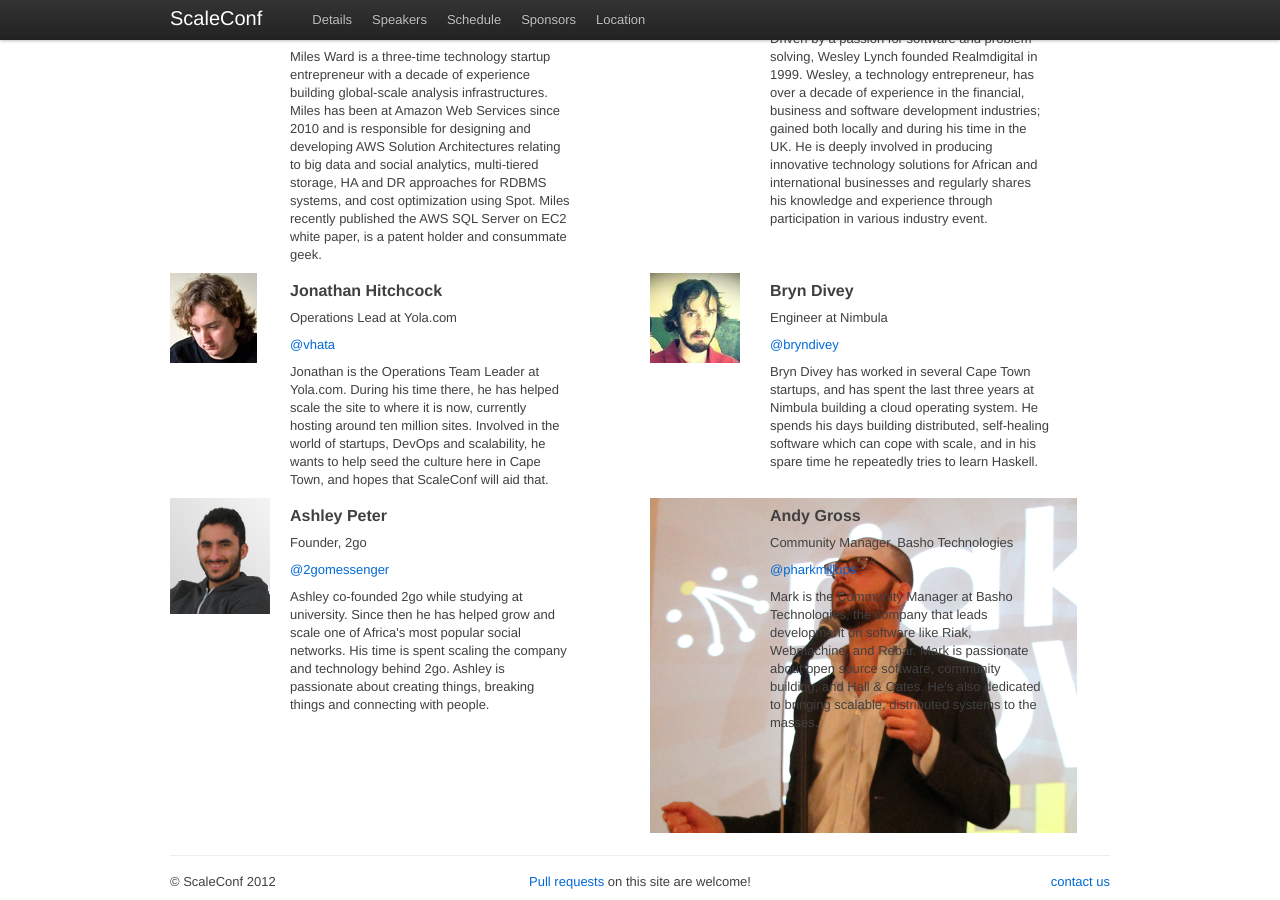
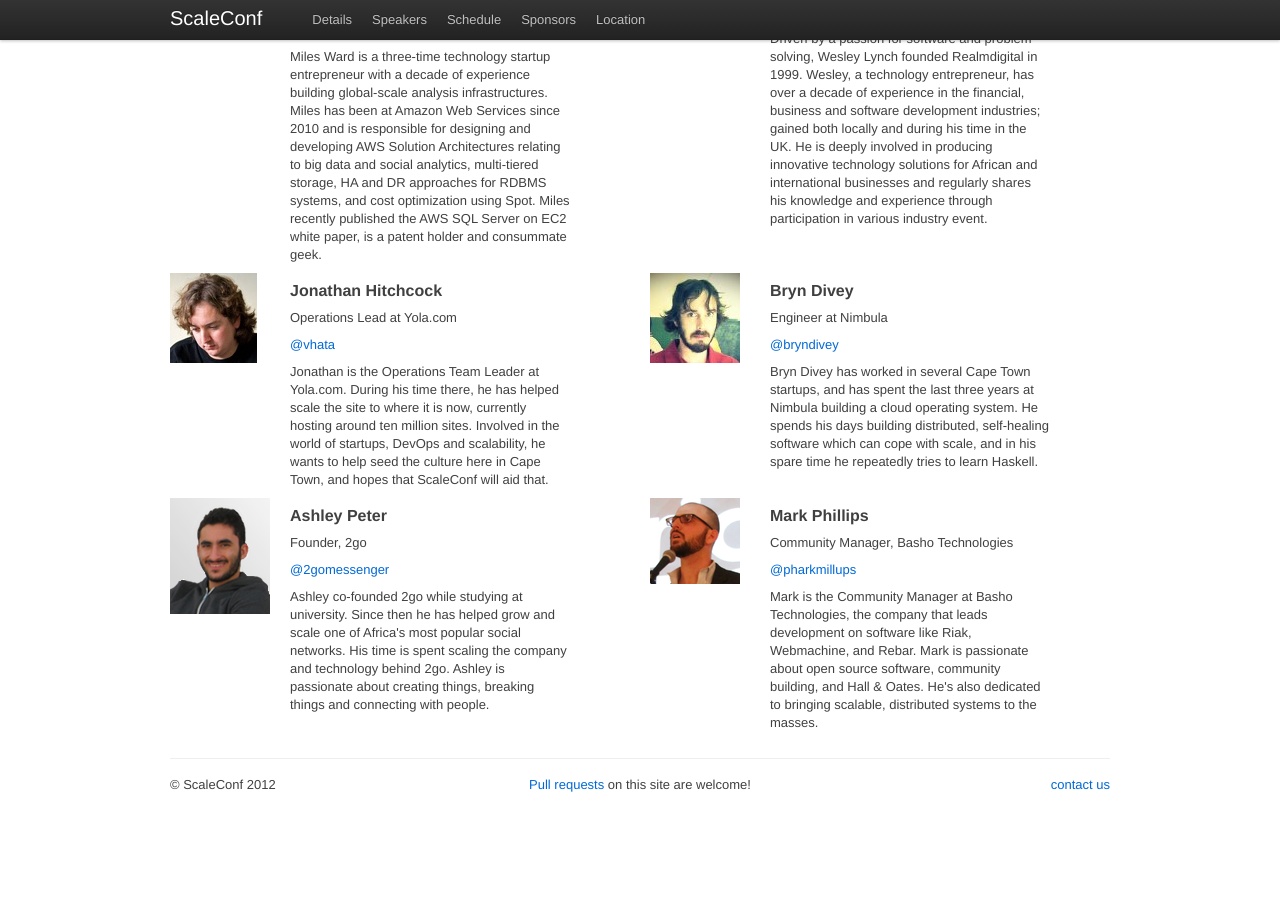
Before and after one commit to scaleconf/scaleconf.github.com, a Jekyll site: the page built from speakers.html, in a window 1280 px wide and 900 px high, scrolled down 978 px. Built offline with Jekyll 4.4.1, drawn with Linux system fonts in a browser that asks for light colours; Markdown is read by kramdown in place of the engine named in the settings; after the commit the page ends 1781 px from its top, so only the background shows below that.

Commit message:
Tweaks to Mark's changes

```diff
--- a/speakers.html
+++ b/speakers.html
@@ -175,7 +175,7 @@ meta-description: A list of all the speakers planned for Scaleconf, South Africa
                     <img class='speaker' src="images/speakers/mark_phillips.png"/>
                 </div>
                 <div class="span5">
-                    <h4>Andy Gross</h4>
+                    <h4>Mark Phillips</h4>
                     <p>Community Manager, Basho Technologies</p>
                     <p><a href="http://twitter.com/#!/pharkmillups">@pharkmillups</a></p>
                     <p>
```
Also changed, not shown: images/speakers/mark_phillips.png.
